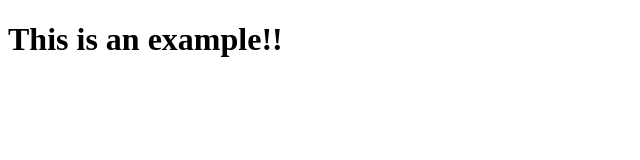
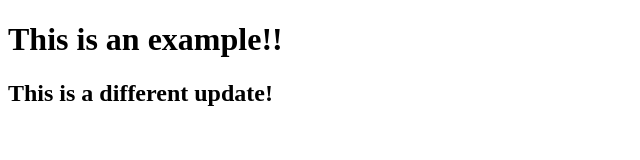
Before and after one commit to ovayora/tutor-demo, a plain HTML site: page index.html in a window 1280 px wide. Shown: the whole page, without its empty margins (0-640 px from the left). Drawn offline with Linux system fonts and the light colour scheme.

Commit message:
added h2 to html!

```diff
--- a/index.html
+++ b/index.html
@@ -7,5 +7,7 @@
 </head>
 <body>
     <h1>This is an example!!</h1>
+
+    <h2>This is a different update!</h2>
 </body>
 </html>
```
